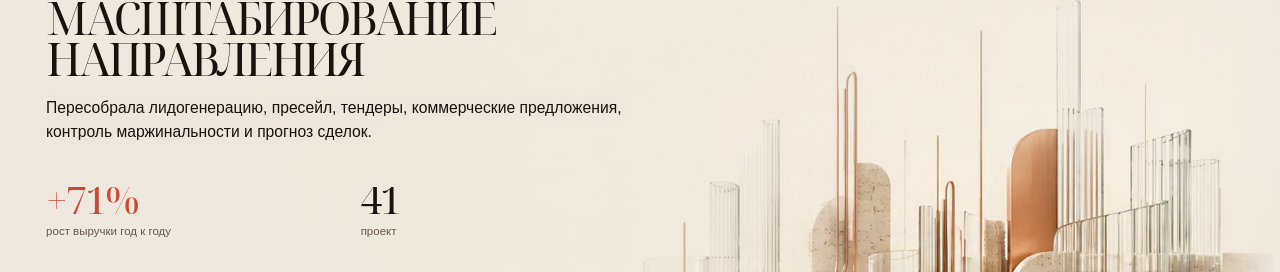
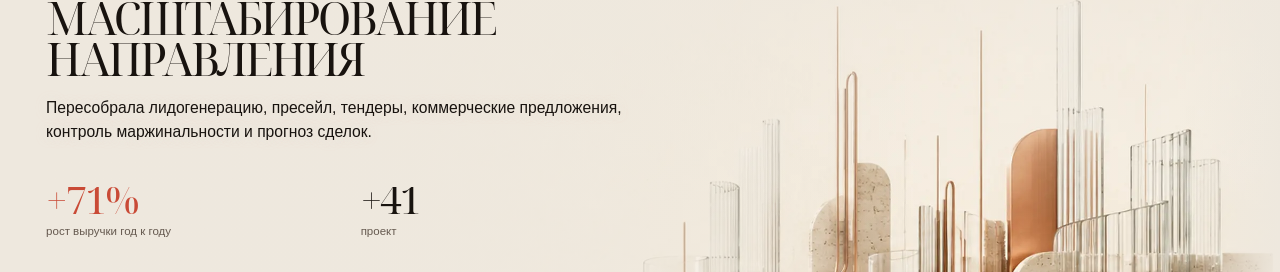
Before and after one commit to alinavasileva-cco/alina-business-tracker, a React (Vite) app: page / in a window 1280 px wide. Shown: the part 1594-1866 px from the top of the page. Built offline with nearby package versions, Linux system fonts and the light colour scheme; a web font is replaced by a local one.

Commit message:
Correct scaling project metric

```diff
--- a/src/content.ts
+++ b/src/content.ts
@@ -101,7 +101,7 @@ export const cases: CaseStudy[] = [
     outcome: ['Самостоятельное коммерческое направление', 'Продуктовая упаковка услуг', 'Системный пресейл', 'Прозрачная экономика', 'Управляемый pipeline'],
     metrics: [
       { value: '+71%', label: 'рост выручки год к году', accent: true },
-      { value: '41', label: 'проект' },
+      { value: '+41', label: 'проект' },
     ],
     note: { label: 'Автоматизация', value: 'CRM / Битрикс · 1С · DataLens · AI' },
     alt: 'Архитектурная система масштабирования из травертина, прозрачного и рифлёного стекла с тонкими медными линиями',
```
